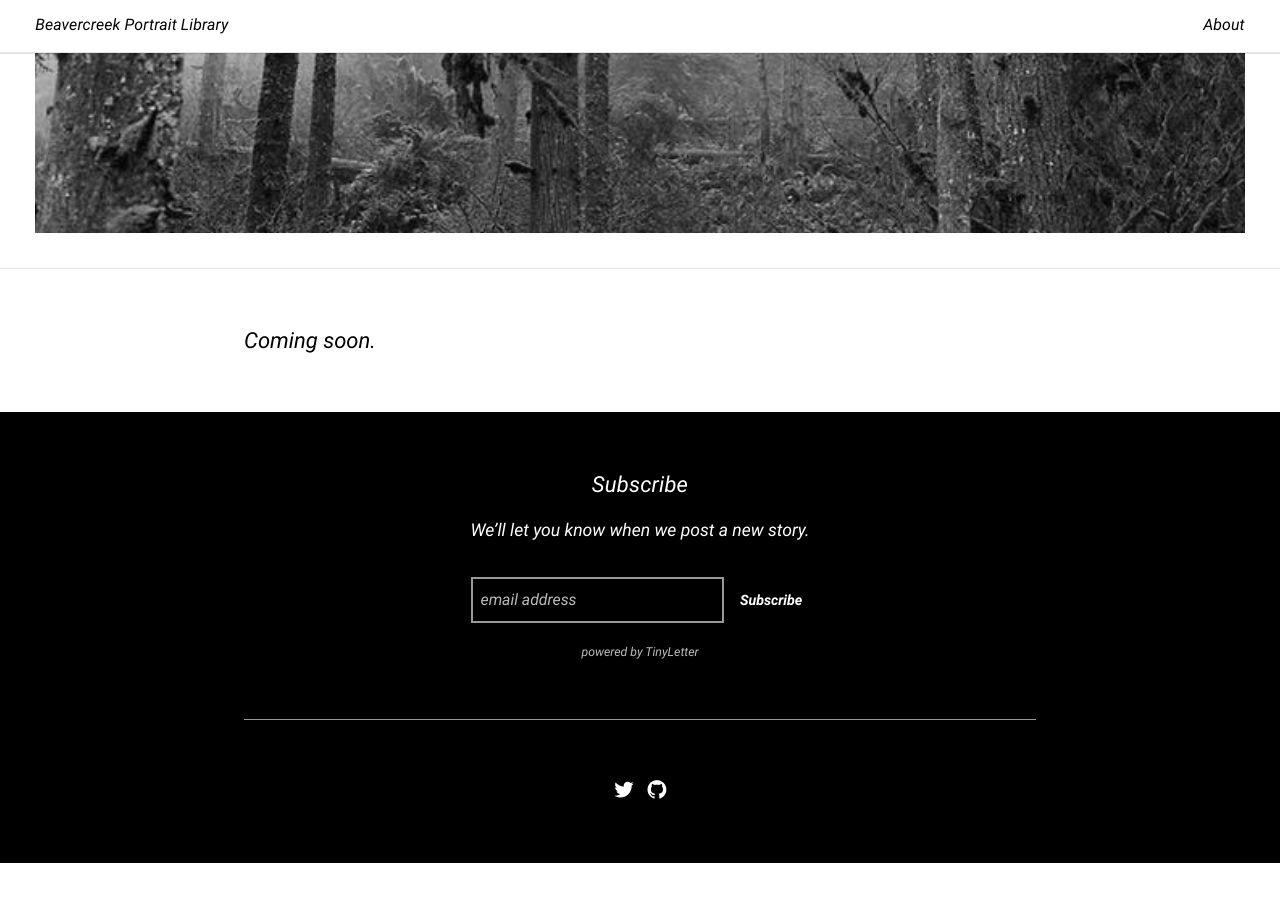
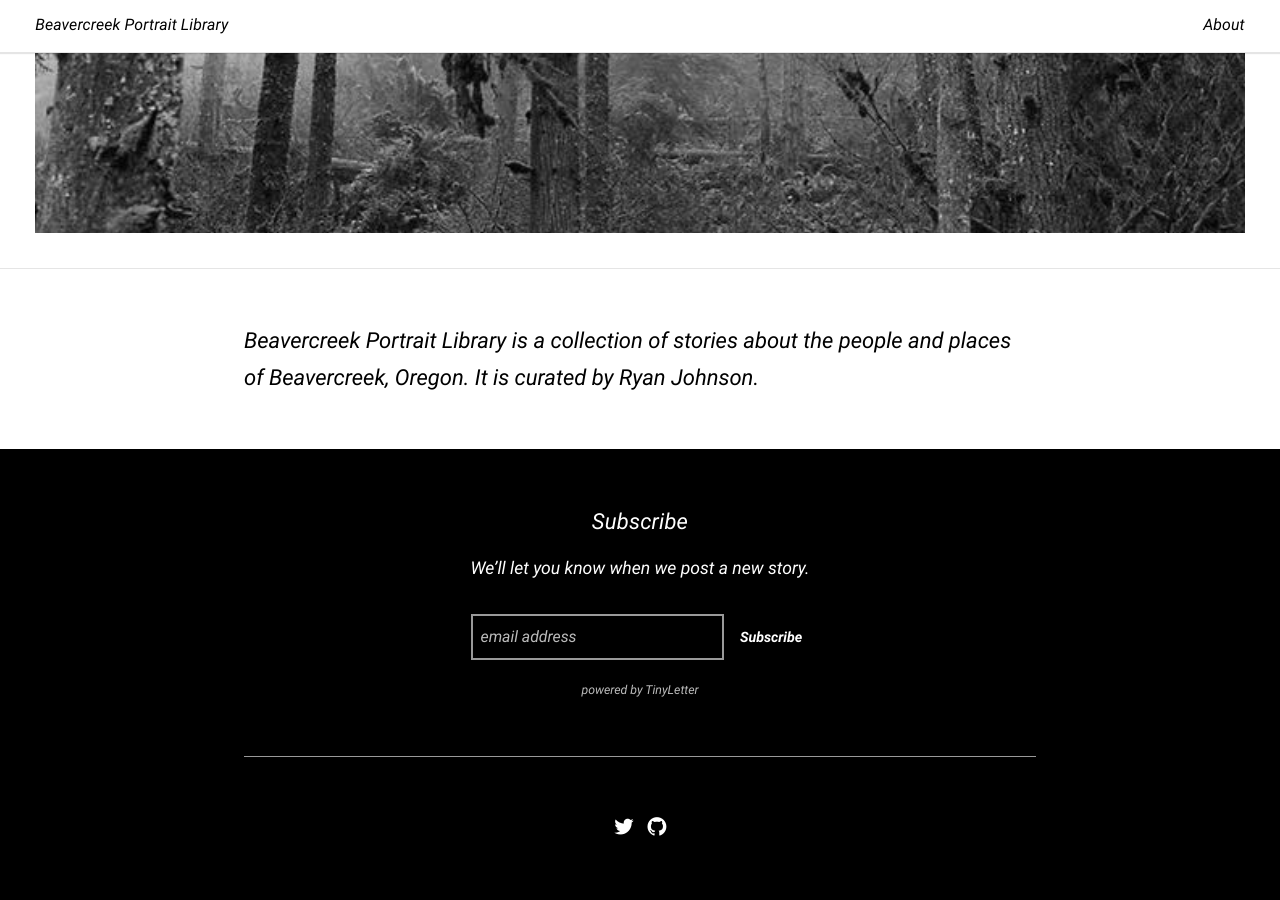
Before and after one commit to rentry/beavercreek-portrait-library, a Jekyll site: the page built from about.md, in a window 1280 px wide and 900 px high, scrolled down 897 px. Built offline with Jekyll 4.4.1, drawn with Linux system fonts in a browser that asks for light colours; before the commit the page ends 1760 px from its top, so only the background shows below that.

Commit message:
About page content

```diff
--- a/about.md
+++ b/about.md
@@ -4,4 +4,4 @@ title: About
 image: /assets/images/placeholder-18.jpg
 ---
 
-Coming soon.
+Beavercreek Portrait Library is a collection of stories about the people and places of Beavercreek, Oregon. It is curated by Ryan Johnson.
```
